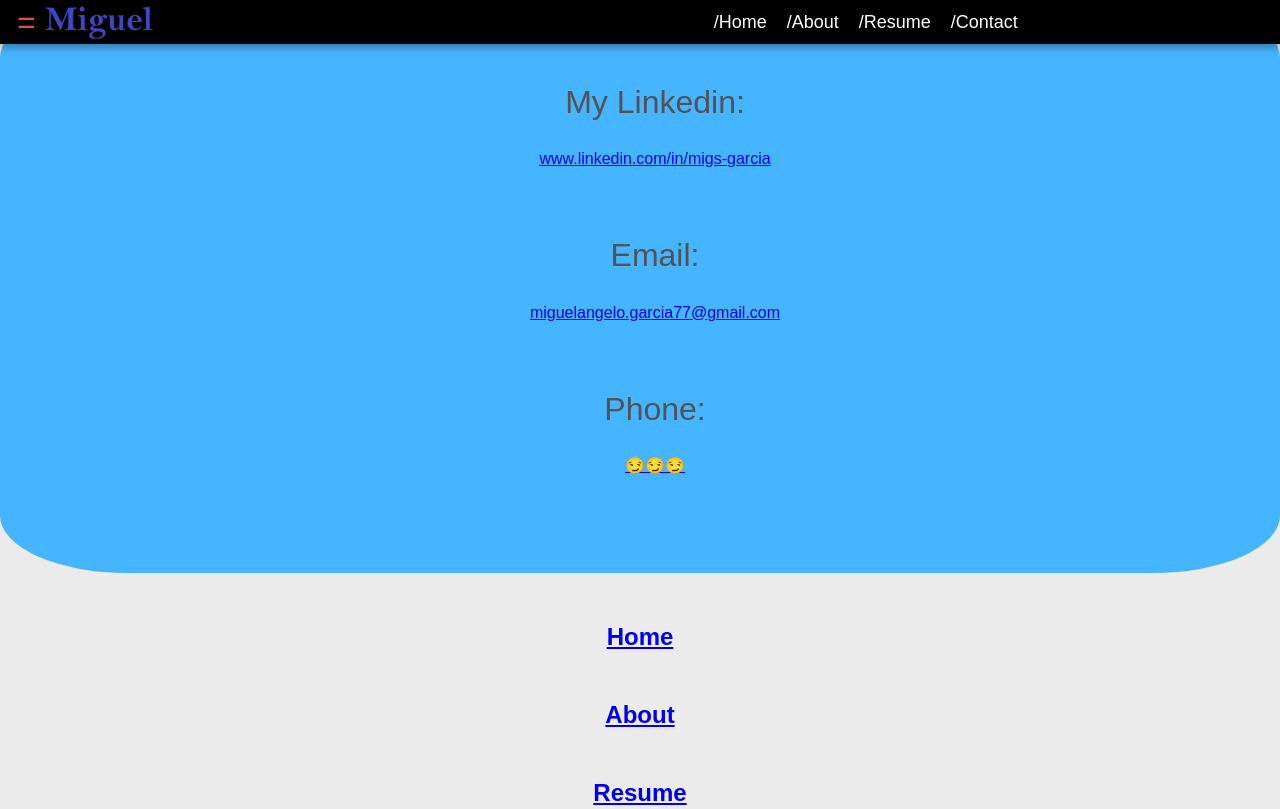
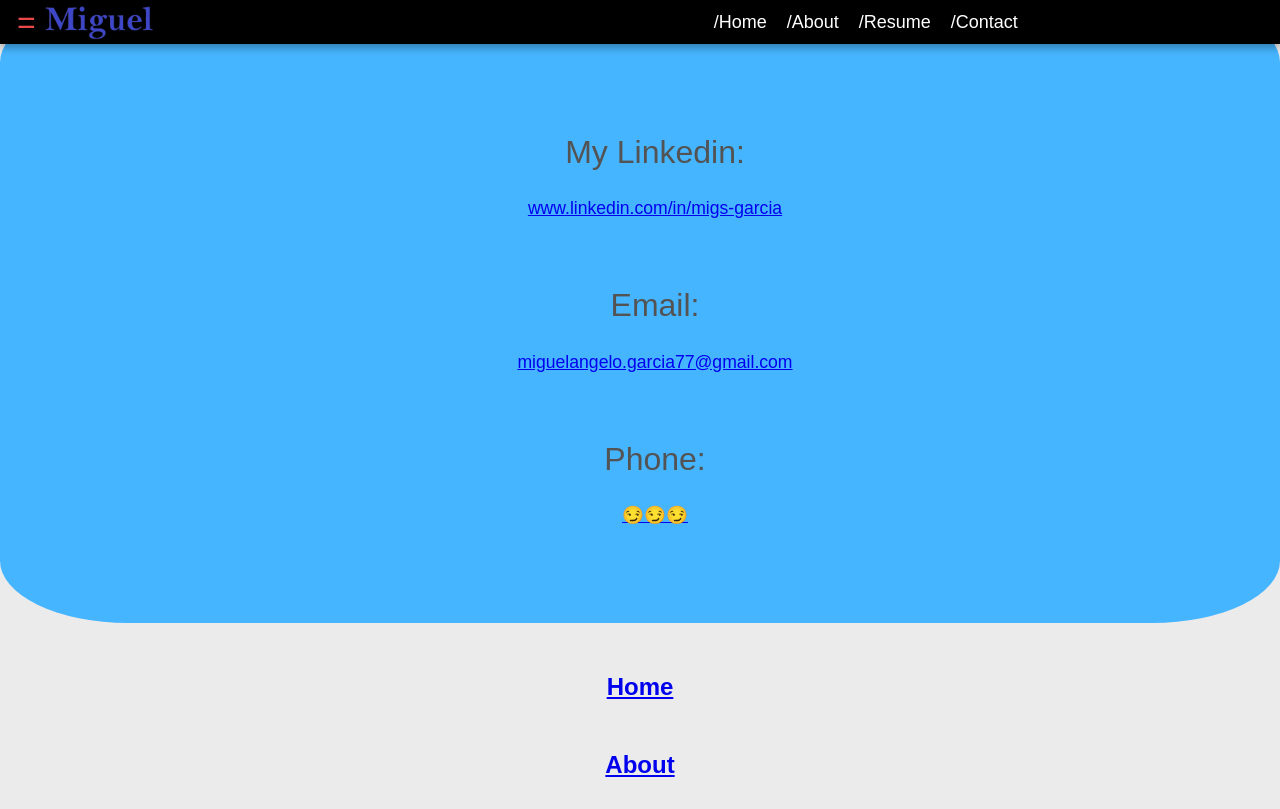
Before and after one commit to IMPARERO/portfolio_website, a plain HTML site: page main/contacts.html in a window 1280 px wide. Shown: the top 809 px of the page. Drawn offline with Linux system fonts and the light colour scheme.

Commit message:
contacts aaaaa

```diff
--- a/main/contacts.html
+++ b/main/contacts.html
@@ -43,10 +43,10 @@
 <div class="bottom-container" >
 
       <div style="padding-top: 6%; background-color: rgb(70, 181, 255);border-radius: 10%;">
-        <p style="font-size: 200%; text-align: center;">
-          My Linkedin: <br><a href="https://www.linkedin.com/in/migs-garcia/" class="resp">www.linkedin.com/in/migs-garcia</a><br><br>
-          Email: <br><a href="mailto:miguelangelo.garcia77+portfolio@gmail.com" class="resp">miguelangelo.garcia77@gmail.com</a><br><br>
-          Phone: <br><a href="tel:+639150886063" class="resp">😏😏😏</a><br><br>
+        <p class="contact">
+          My Linkedin: <br><a href="https://www.linkedin.com/in/migs-garcia/" class="contact">www.linkedin.com/in/migs-garcia</a><br><br>
+          Email: <br><a href="mailto:miguelangelo.garcia77+portfolio@gmail.com" class="contact">miguelangelo.garcia77@gmail.com</a><br><br>
+          Phone: <br><a href="tel:+639150886063" class="contact">😏😏😏</a><br><br>
 
         </p><br><br>
       </div>
--- a/main/style.css
+++ b/main/style.css
@@ -77,8 +77,8 @@ body {
 .container {
   padding: 100px;
 }
-a.resp{
-  font-size: 50%;
+a.contact{
+  font-size: 55%;
 }
 a.respfooter{
   font-size: 110%;
@@ -90,6 +90,11 @@ p{
   text-align: left;
   padding-left: 30px;
   line-height: 1.6;
+}
+p.contact{
+  padding-top: 50px;
+  font-size: 200%;
+  text-align: center;
 }
 p.footer{
   padding-right: 5%;
```
